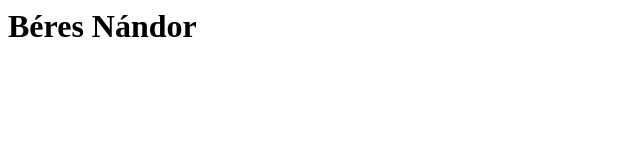
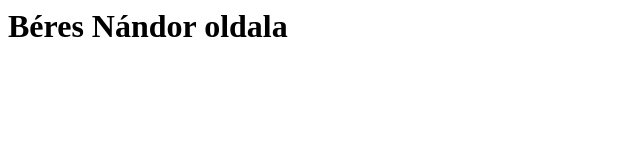
Before and after one commit to Beresnandor/Beresnandor.github.io, a plain HTML site: page index.html in a window 1280 px wide. Shown: the whole page, without its empty margins (0-640 px from the left). Drawn offline with Linux system fonts and the light colour scheme.

Commit message:
Update index.html

```diff
--- a/index.html
+++ b/index.html
@@ -1 +1 @@
-<h1>Béres Nándor</h1>
+<h1>Béres Nándor oldala</h1>
```
